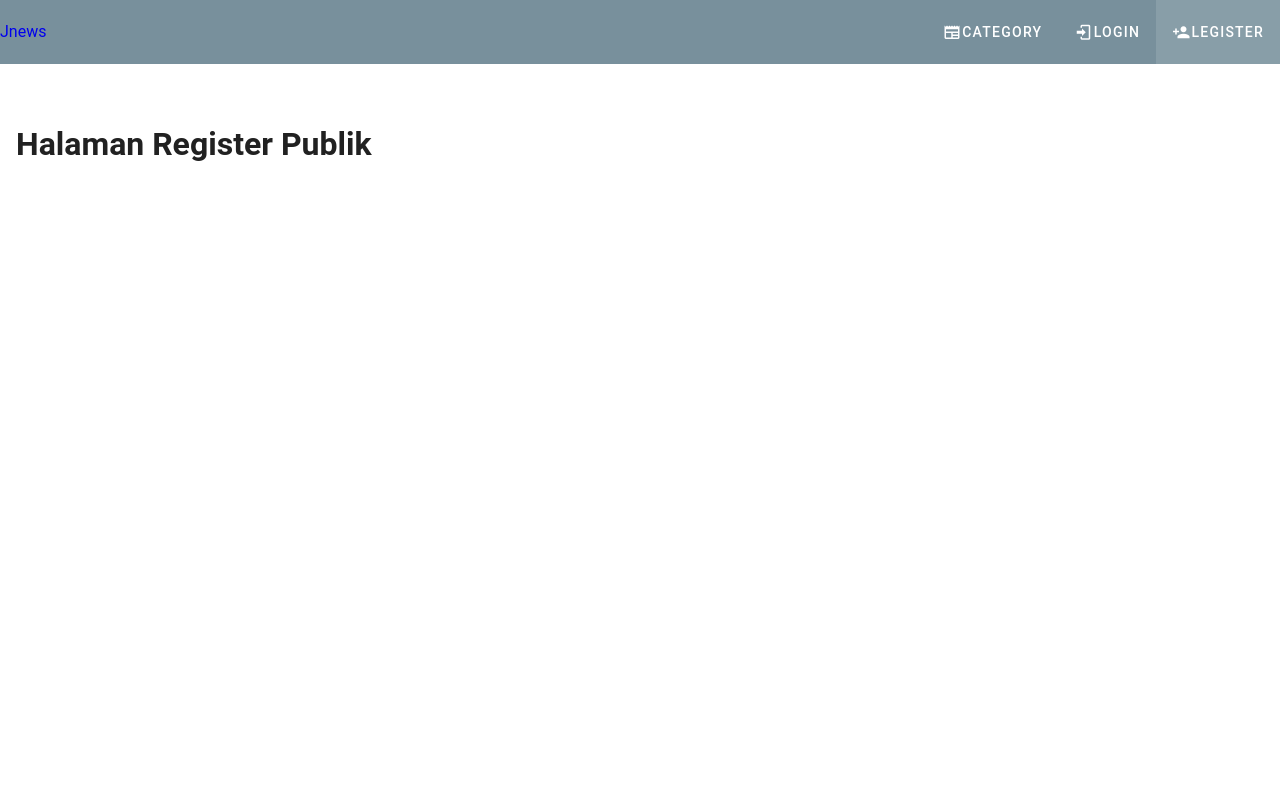
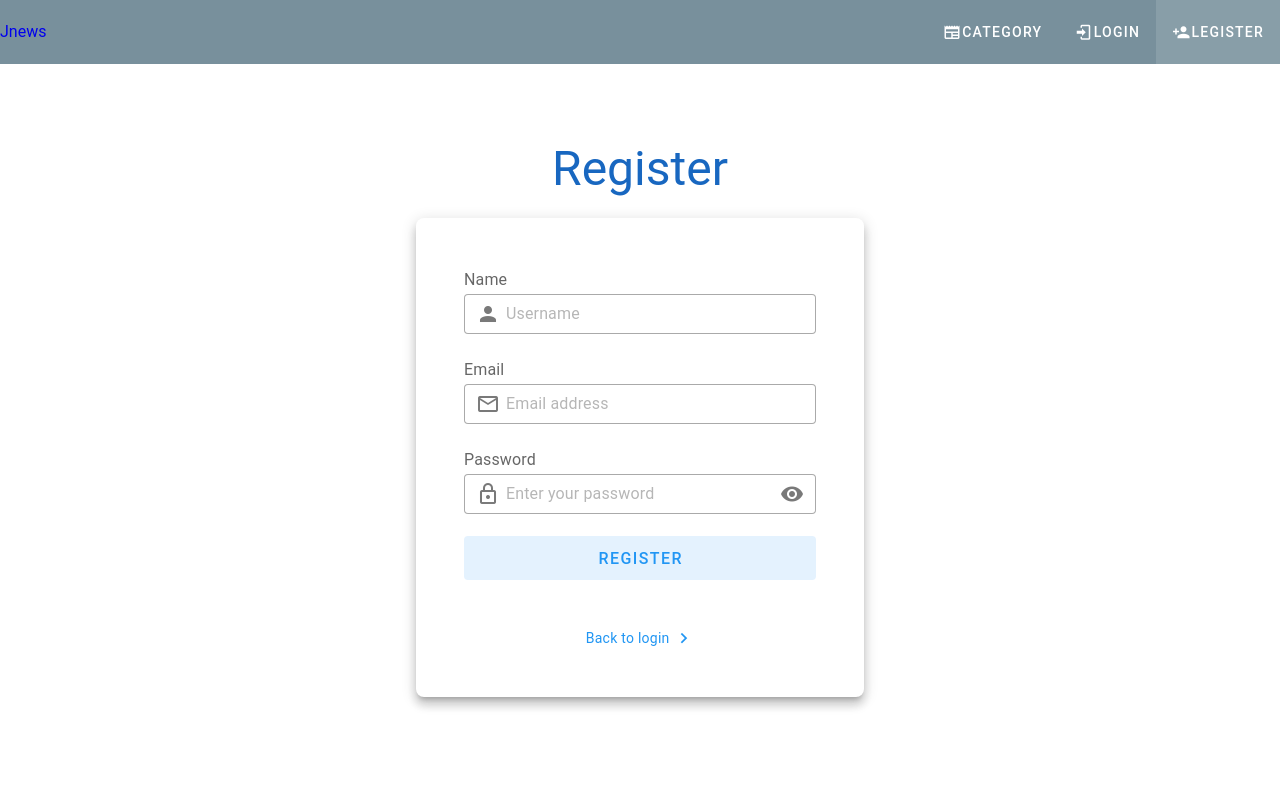
Before and after one commit to Flidoang/vue-vuetify, a Vue app: page /register in a window 1280 px wide. Shown: the top 800 px of the page. Built offline with nearby package versions, Linux system fonts and the light colour scheme.

Commit message:
update_curd

```diff
--- /dev/null
+++ b/src/components/public/FormAuthComponent.vue
@@ -0,0 +1,81 @@
+<template>
+  <div>
+    <div class="mx-auto my-6 text-center text-h3 text-primary">
+      {{ isLogin ? "Login" : "Register" }}
+    </div>
+
+    <v-card class="mx-auto pa-12 pb-8" elevation="8" max-width="448" rounded="lg">
+      <div v-if="!isLogin">
+        <div class="text-subtitle-1 text-medium-emphasis">Name</div>
+
+        <v-text-field
+          density="compact"
+          placeholder="Username"
+          prepend-inner-icon="mdi-account"
+          variant="outlined"
+        ></v-text-field>
+      </div>
+
+      <div class="text-subtitle-1 text-medium-emphasis">Email</div>
+
+      <v-text-field
+        density="compact"
+        placeholder="Email address"
+        prepend-inner-icon="mdi-email-outline"
+        variant="outlined"
+      ></v-text-field>
+
+      <div
+        class="text-subtitle-1 text-medium-emphasis d-flex align-center justify-space-between"
+      >
+        Password
+      </div>
+
+      <v-text-field
+        :append-inner-icon="visible ? 'mdi-eye-off' : 'mdi-eye'"
+        :type="visible ? 'text' : 'password'"
+        density="compact"
+        placeholder="Enter your password"
+        prepend-inner-icon="mdi-lock-outline"
+        variant="outlined"
+        @click:append-inner="visible = !visible"
+      ></v-text-field>
+
+      <v-btn class="mb-8" color="blue" size="large" variant="tonal" block>{{
+        isLogin ? "Login" : "Register"
+      }}</v-btn>
+
+      <v-card-text class="text-center" v-if="isLogin">
+        <router-link
+          class="text-blue text-decoration-none"
+          :to="{ name: 'Register' }"
+          rel="noopener noreferrer"
+        >
+          Sign up now <v-icon icon="mdi-chevron-right"></v-icon>
+        </router-link>
+      </v-card-text>
+
+      <v-card-text class="text-center" v-else>
+        <router-link
+          class="text-blue text-decoration-none"
+          :to="{ name: 'Login' }"
+          rel="noopener noreferrer"
+        >
+          Back to login <v-icon icon="mdi-chevron-right"></v-icon>
+        </router-link>
+      </v-card-text>
+    </v-card>
+  </div>
+</template>
+<script setup>
+import { ref } from "vue";
+
+const visible = ref(false);
+
+defineProps({
+  isLogin: {
+    type: Boolean,
+    default: false,
+  },
+});
+</script>
--- a/src/config/firebase.js
+++ b/src/config/firebase.js
@@ -4,6 +4,7 @@ import { initializeApp } from 'firebase/app'
 // https://firebase.google.com/docs/web/setup#available-libraries
 
 import { getFirestore } from 'firebase/firestore'
+import { getAuth } from 'firebase/auth'
 
 // Your web app's Firebase configuration
 const firebaseConfig = {
@@ -20,5 +21,6 @@ const app = initializeApp(firebaseConfig)
 
 // Database
 const db = getFirestore(app)
+const auth = getAuth(app)
 
-export { db }
+export { db, auth }
--- a/src/views/public/LoginView.vue
+++ b/src/views/public/LoginView.vue
@@ -1,5 +1,11 @@
 <template>
-    <h1>
-        Halaman Login Publik
-    </h1>
+  <section>
+    <FormAuthComponent :isLogin="isLogin" />
+  </section>
 </template>
+
+<script setup>
+import FormAuthComponent from "@/components/public/FormAuthComponent.vue";
+
+const isLogin = true;
+</script>
--- a/src/views/public/RegisterView.vue
+++ b/src/views/public/RegisterView.vue
@@ -1,5 +1,9 @@
 <template>
-    <h1>
-        Halaman Register Publik
-    </h1>
+  <section>
+    <FormAuthComponent />
+  </section>
 </template>
+
+<script setup>
+import FormAuthComponent from "@/components/public/FormAuthComponent.vue";
+</script>
```
Also changed, not shown: src/stores/authStore.js (added).
